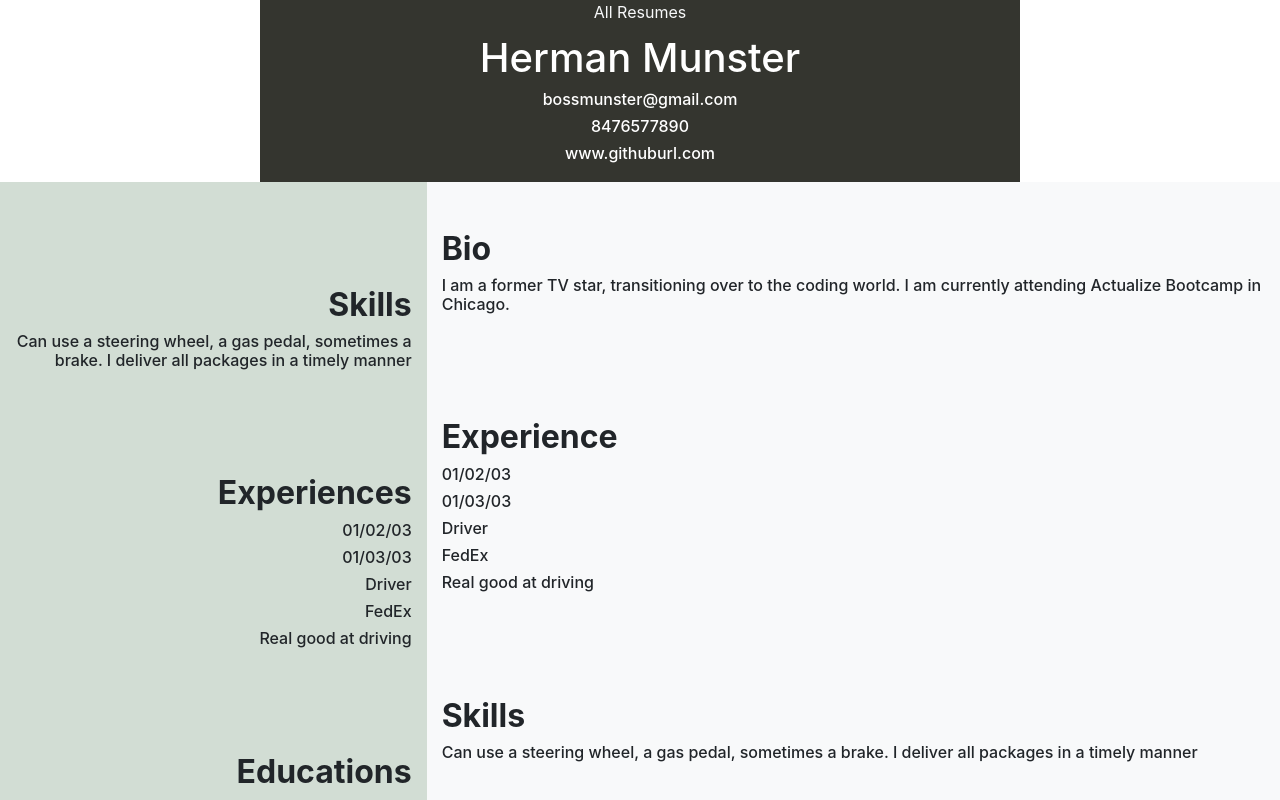
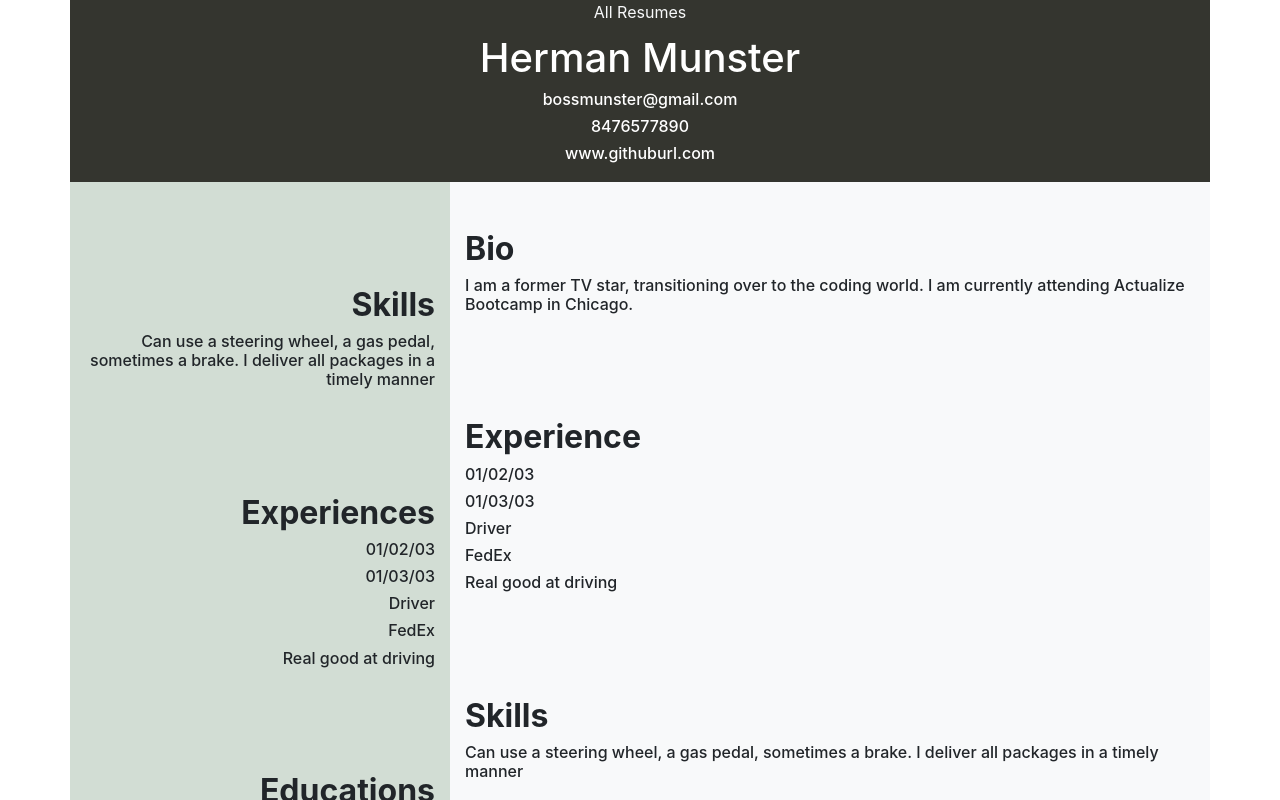
Before and after one commit to Ripster47/oniline_resume_vue, a Vue app: page /show in a window 1280 px wide. Shown: the top 800 px of the page. Built offline with nearby package versions, Linux system fonts and the light colour scheme.

Commit message:
fixed the formatting errors

```diff
--- a/public/main.css
+++ b/public/main.css
@@ -4,8 +4,8 @@
 
 .heading{
   background-color: #34352f;
-  margin-left: 20.3%;
-  margin-right: 20.3%;
+/*  margin-left: 20.3%;
+  margin-right: 20.3%;*/
   color: white;
   padding-bottom: 10px;
 }
--- a/src/App.vue
+++ b/src/App.vue
@@ -1,9 +1,11 @@
 <template>
   <div id="app">
-    <div id="nav" class="heading text-center">
+    <div id="nav" class="container heading text-center">
       <router-link class="text-light" to="/">All Resumes</router-link>
     </div>
-    <router-view/>
+    <div class="container">
+      <router-view/>
+    </div>
   </div>
 </template>
 
--- a/src/views/ResumesIndex.vue
+++ b/src/views/ResumesIndex.vue
@@ -2,11 +2,11 @@
   <div class="resumes-index">
   <div class="sidenav">
     <div>
-      <h3 class="text-center">A C T U A L I Z E</h3>
+      <h3>A C T U A L I Z E</h3>
     </div>
     <div>
-      <h6 class="text-center">Start Date: December 1, 2019</h6>
-      <h6 class="text-center">End Date: March 29, 2019</h6>
+      <h6> Start Date: December 1, 2019</h6>
+      <h6> End Date: March 29, 2019</h6>
     </div>
     <div>
       <h4>Summary</h4>
--- a/src/views/ResumesShow.vue
+++ b/src/views/ResumesShow.vue
@@ -1,14 +1,13 @@
 <template>
   <div class="resumes-show bg-white">
-    <div class="heading text-center">
-    <h1>{{ student[0].first_name}} {{ student[0].last_name }}</h1>
-    <div>
-      <h6>{{ student[0].email }}</h6>
-      <h6>{{ student[0].phone_number }}</h6>
-      <h6>{{ student[0].github_url }}</h6>
+    <div class="heading row">
+      <h1 class="text-center col-12">{{ student[0].first_name}} {{ student[0].last_name }}</h1>
+      <div class="col-12">
+        <h6 class="text-center">{{ student[0].email }}</h6>
+        <h6 class="text-center">{{ student[0].phone_number }}</h6>
+        <h6 class="text-center">{{ student[0].github_url }}</h6>
       </div>
     </div>
-      <div class="container-fluid">
       <div class="row">
         <div class="left-column col-sm-4">
           <h2 class="pt-5"></h2>
@@ -65,7 +64,6 @@
           <h2 class="text-left font-weight-bold">Skills</h2>
           <div>
             <h6 class = "text-left">{{student[0].skills[0].skill}}</h6>
-            </div>
           </div>
         </div>
       </div>
```
Lines whose indentation alone changed are shown as unchanged.
